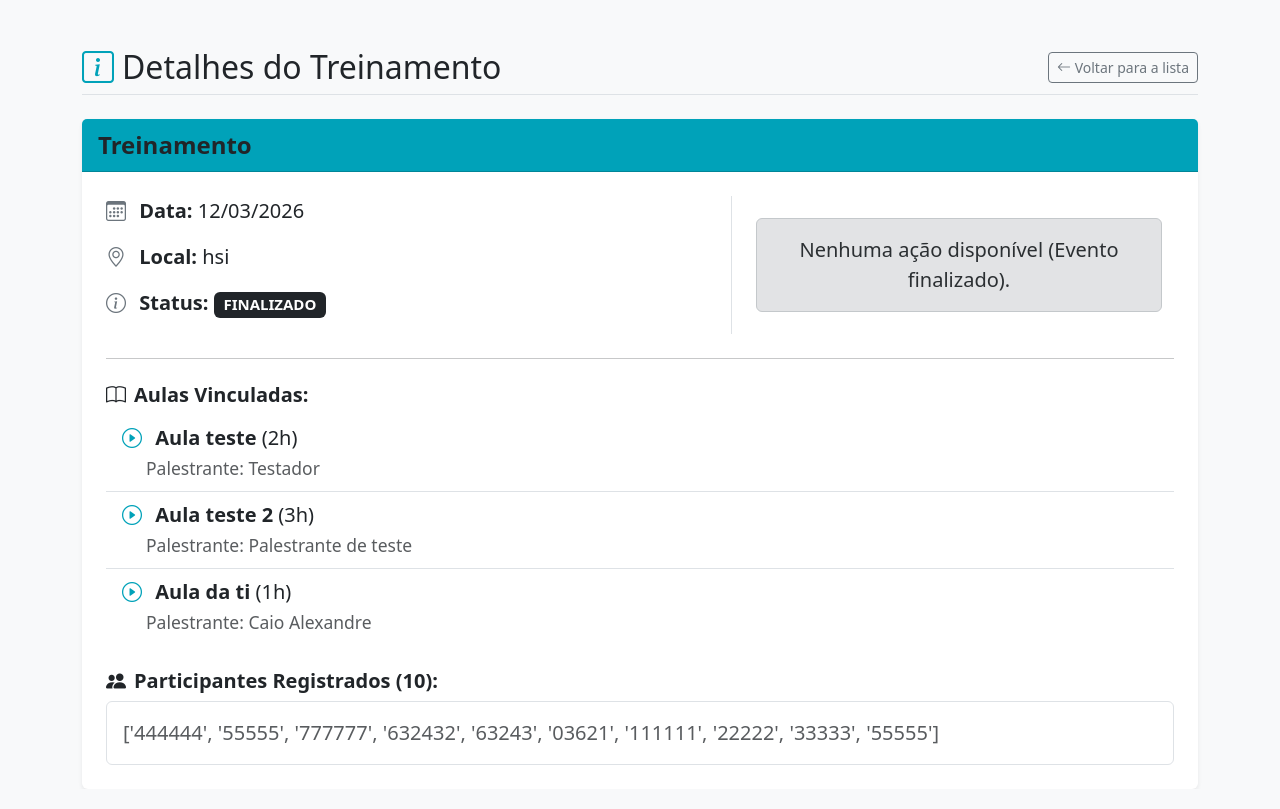
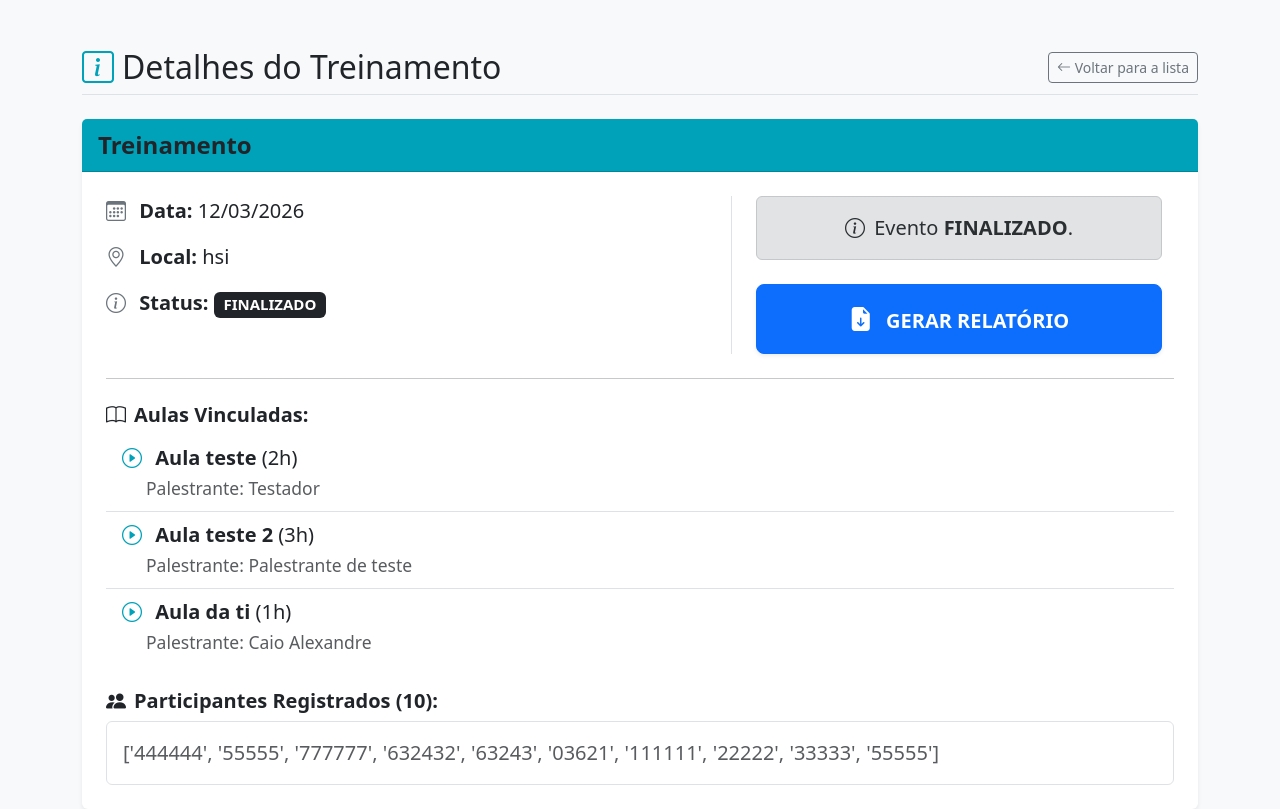
Before and after one commit to vitorLevi17/ListGGP, a Django app: page /conferir-treinamento/1/ in a window 1280 px wide. Shown: the part 86-895 px from the top of the page. Before the commit the page ends 851 px from the top, so only its background shows below. Run offline with Django 5.2, Linux system fonts and the light colour scheme; a user stored in the database is signed in; data comes from the database, SQL or seed files in the repository; both versions use the stored data as it was after the commit.

Commit message:
feat: Gerar relatório após o evento

```diff
--- a/events/urls.py
+++ b/events/urls.py
@@ -1,10 +1,11 @@
 from django.urls import path
-from .views import listar_treinamentos_marcados,conferir_treinamento,iniciar_treinamento,adicionar_participante,finalizar_treinamento
+from .views import listar_treinamentos_marcados,conferir_treinamento,iniciar_treinamento,adicionar_participante,finalizar_treinamento,gerar_relatorio
 
 urlpatterns = [
     path('listar-eventos-marcados/',listar_treinamentos_marcados,name='listar-eventos-marcados'),
     path('conferir-treinamento/<int:treinamento_id>/',conferir_treinamento,name='conferir-treinamento'),
     path('iniciar-treinamento/<int:treinamento_id>/',iniciar_treinamento,name='iniciar-treinamento'),
     path('adicionar-participante/<int:treinamento_id>/<str:matricula_participante>/',adicionar_participante,name='adicionar-participante'),
-    path('finalizar-treinamento/<int:treinamento_id>/',finalizar_treinamento,name='finalizar-treinamento')
+    path('finalizar-treinamento/<int:treinamento_id>/',finalizar_treinamento,name='finalizar-treinamento'),
+    path('exportar-lista-treinamento/<int:treinamento_id>/',gerar_relatorio,name='exportar-lista-treinamento')
 ]
--- a/events/views.py
+++ b/events/views.py
@@ -1,3 +1,4 @@
+from django.http import HttpResponse
 from django.shortcuts import render,redirect
 from django.contrib.auth.decorators import login_required
 from .models import Treinamento
@@ -39,3 +40,24 @@ def finalizar_treinamento(request,treinamento_id):
     treinamento.save()
     messages.success(request,'Evento finalizado com sucesso!')
     return redirect('conferir-treinamento',treinamento_id=treinamento.id)
+
+@login_required(login_url='/login') #FALTANDO NOME COLABORADOR - DATA E HORARIO DE INICIO
+def gerar_relatorio(request,treinamento_id):
+    treinamento = Treinamento.objects.get(id=treinamento_id)
+
+    data_formatada = treinamento.data.strftime('%d-%m-%Y')
+    nome_arquivo = "Lista de presença - "+treinamento.nm_evento+" - "+ data_formatada
+    arquivo = HttpResponse(content_type='text/plain')
+    arquivo['Content-Disposition'] = f'attachment; filename="{nome_arquivo}"'
+
+    arquivo.write("EVENTO: "+treinamento.nm_evento+" - "+data_formatada+" \n \n")
+    horas = 0
+    for aula in treinamento.aulas.all():
+        arquivo.write("Aula: "+aula.nm_aula+" | Descrição: "+aula.descricao+" | Ministrado por: "+aula.palestrante+" | Duração de: "+str(aula.carga_horaria)+" horas \n")
+        horas += aula.carga_horaria
+
+    arquivo.write("\nCarga horária total do treinamento: "+str(horas)+" horas\n")
+    arquivo.write("PARTICIPANTES:  \n")
+    for matricula in treinamento.participantes:
+        arquivo.write(" '"+matricula+"',")
+    return arquivo
--- a/templates/events/conferir-treinamento.html
+++ b/templates/events/conferir-treinamento.html
@@ -73,9 +73,13 @@
                                 <i class="bi bi-stop-fill fs-4 me-2"></i> FINALIZAR EVENTO
                             </button>
                         {% else %}
-                            <div class="alert alert-secondary text-center m-0">
-                                Nenhuma ação disponível (Evento {{ treinamento.get_status_display }}).
+                            <div class="alert alert-secondary text-center mb-2">
+                                <i class="bi bi-info-circle me-1"></i> Evento <strong>{{ treinamento.get_status_display|upper }}</strong>.
                             </div>
+
+                            <a href="{% url 'exportar-lista-treinamento' treinamento.id %}" class="btn btn-primary btn-lg fw-bold shadow-sm py-3 w-100">
+                                <i class="bi bi-file-earmark-arrow-down-fill fs-4 me-2"></i> GERAR RELATÓRIO
+                            </a>
                         {% endif %}
 
                     </div>
```
Also changed, not shown: db.sqlite3.
